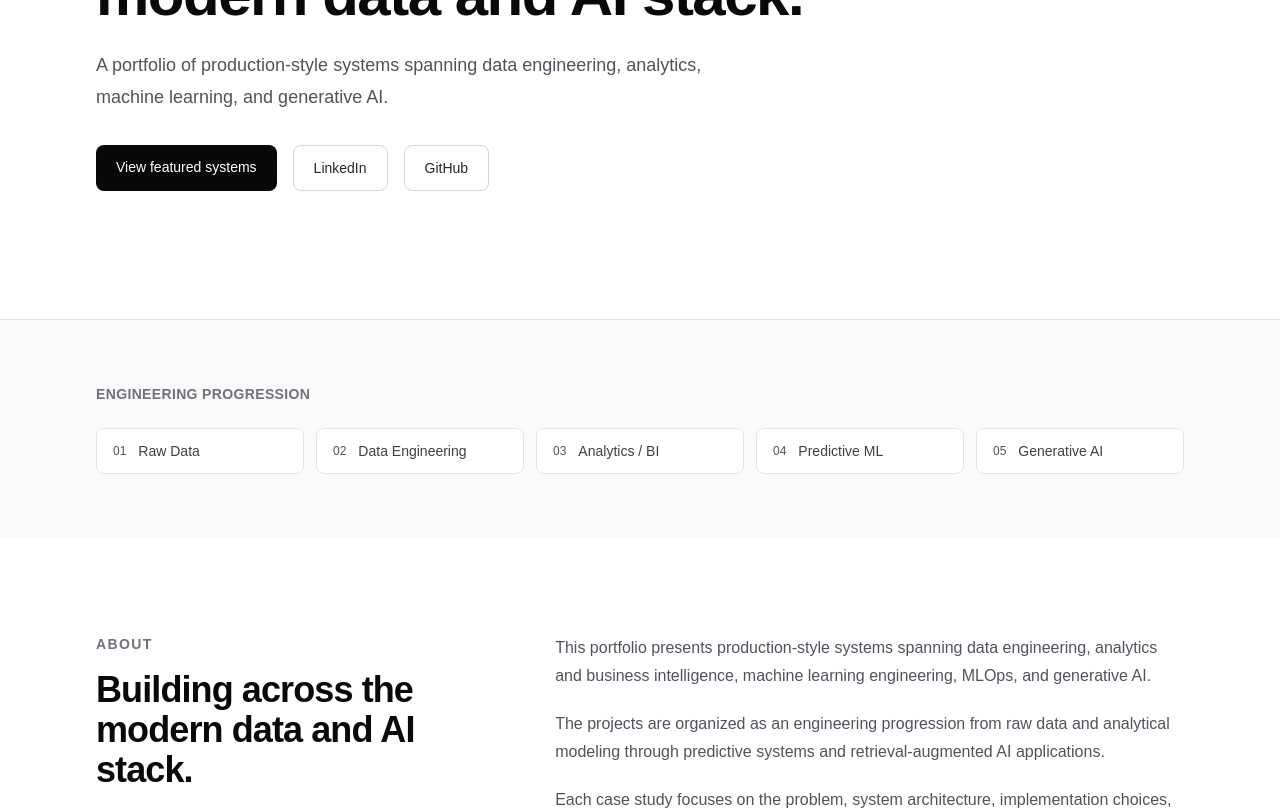
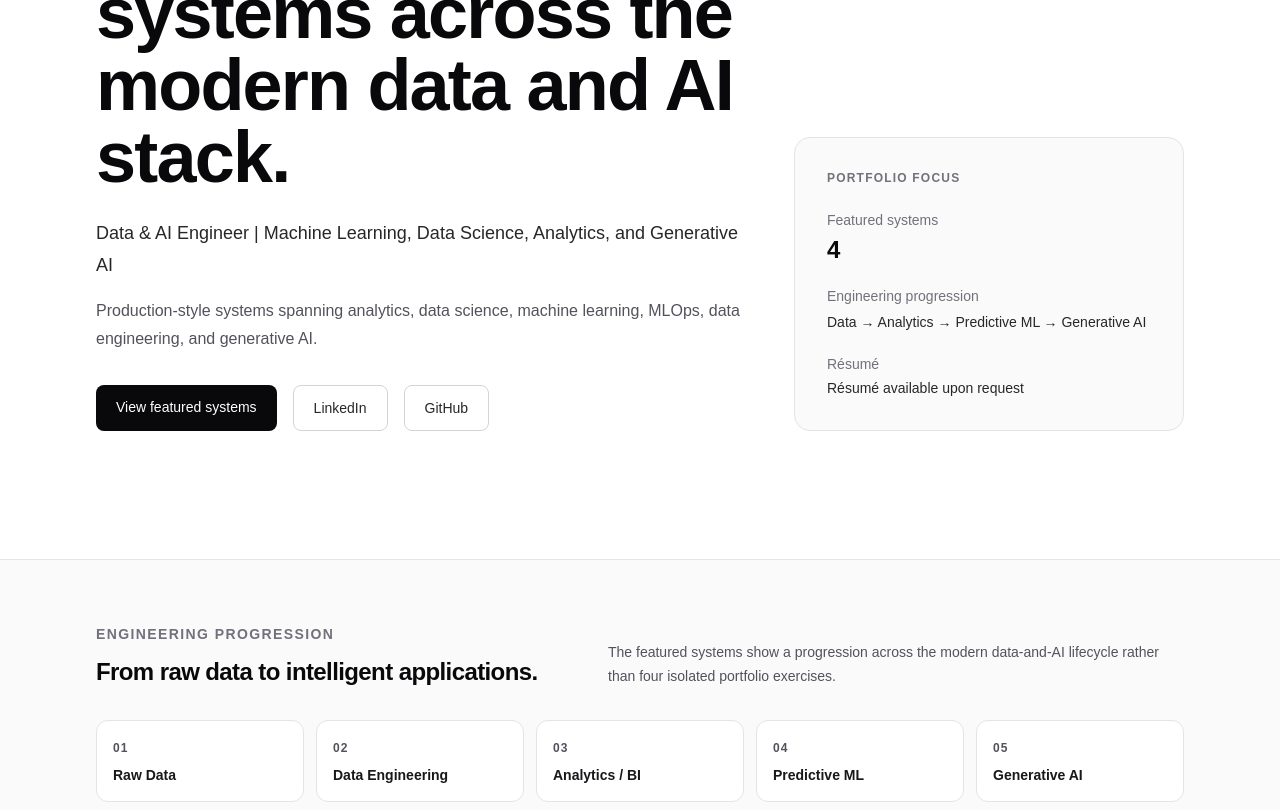
Before and after one commit to dmortalla/developer-portfolio-platform, a Next.js app: page / in a window 1280 px wide. Shown: the part 320-1130 px from the top of the page. Built offline with nearby package versions, Linux system fonts and the light colour scheme.

Commit message:
feat: refine portfolio homepage presentation

```diff
--- a/app/page.tsx
+++ b/app/page.tsx
@@ -11,18 +11,23 @@ export default function Home() {
   return (
     <main>
       <section className="border-b border-zinc-200 bg-white">
-        <div className="mx-auto max-w-6xl px-6 py-24 sm:px-8 lg:py-32">
-          <p className="text-sm font-semibold tracking-widest text-zinc-500 uppercase">
+        <div className="mx-auto grid max-w-6xl gap-12 px-6 py-24 sm:px-8 lg:grid-cols-[1.25fr_0.75fr] lg:items-end lg:py-32">
+          <div>
+            <p className="text-sm font-semibold tracking-[0.18em] text-zinc-500 uppercase">
               {siteProfile.name}
             </p>
 
-          <h1 className="mt-5 max-w-4xl text-5xl font-semibold tracking-tight text-zinc-950 sm:text-6xl">
+            <h1 className="mt-5 max-w-4xl text-5xl font-semibold tracking-tight text-zinc-950 sm:text-6xl lg:text-7xl">
               Engineering systems across the modern data and AI stack.
             </h1>
 
-          <p className="mt-6 max-w-2xl text-lg leading-8 text-zinc-600">
-            A portfolio of production-style systems spanning data engineering,
-            analytics, machine learning, and generative AI.
+            <p className="mt-6 max-w-3xl text-lg leading-8 font-medium text-zinc-800">
+              {siteProfile.headline}
+            </p>
+
+            <p className="mt-4 max-w-2xl leading-7 text-zinc-600">
+              Production-style systems spanning analytics, data science, machine
+              learning, MLOps, data engineering, and generative AI.
             </p>
 
             <div className="mt-8 flex flex-wrap gap-4">
@@ -52,15 +57,59 @@ export default function Home() {
               </a>
             </div>
           </div>
+
+          <aside className="rounded-2xl border border-zinc-200 bg-zinc-50 p-6 lg:p-8">
+            <p className="text-xs font-semibold tracking-widest text-zinc-500 uppercase">
+              Portfolio focus
+            </p>
+
+            <dl className="mt-6 space-y-5">
+              <div>
+                <dt className="text-sm text-zinc-500">Featured systems</dt>
+                <dd className="mt-1 text-2xl font-semibold text-zinc-950">4</dd>
+              </div>
+
+              <div>
+                <dt className="text-sm text-zinc-500">
+                  Engineering progression
+                </dt>
+                <dd className="mt-1 text-sm leading-6 font-medium text-zinc-800">
+                  Data → Analytics → Predictive ML → Generative AI
+                </dd>
+              </div>
+
+              <div>
+                <dt className="text-sm text-zinc-500">Résumé</dt>
+                <dd className="mt-1 text-sm font-medium text-zinc-800">
+                  {siteProfile.resumeAvailability}
+                </dd>
+              </div>
+            </dl>
+          </aside>
+        </div>
       </section>
 
-      <section className="bg-zinc-50">
+      <section className="border-b border-zinc-200 bg-zinc-50">
         <div className="mx-auto max-w-6xl px-6 py-16 sm:px-8">
-          <p className="text-sm font-semibold tracking-wide text-zinc-500 uppercase">
+          <div className="flex flex-col gap-3 sm:flex-row sm:items-end sm:justify-between">
+            <div>
+              <p className="text-sm font-semibold tracking-widest text-zinc-500 uppercase">
                 Engineering progression
               </p>
 
-          <ol className="mt-6 grid gap-3 text-sm font-medium text-zinc-700 sm:grid-cols-5">
+              <h2 className="mt-3 text-2xl font-semibold tracking-tight text-zinc-950">
+                From raw data to intelligent applications.
+              </h2>
+            </div>
+
+            <p className="max-w-xl text-sm leading-6 text-zinc-600">
+              The featured systems show a progression across the modern
+              data-and-AI lifecycle rather than four isolated portfolio
+              exercises.
+            </p>
+          </div>
+
+          <ol className="mt-8 grid gap-3 text-sm font-medium text-zinc-700 sm:grid-cols-5">
             {[
               "Raw Data",
               "Data Engineering",
@@ -70,12 +119,15 @@ export default function Home() {
             ].map((stage, index) => (
               <li
                 key={stage}
-                className="flex items-center gap-3 rounded-lg border border-zinc-200 bg-white px-4 py-3"
+                className="rounded-xl border border-zinc-200 bg-white p-4"
               >
-                <span className="text-xs text-zinc-600">
+                <span className="text-xs font-semibold tracking-widest text-zinc-600">
                   {String(index + 1).padStart(2, "0")}
                 </span>
+
+                <p className="mt-2 text-sm font-semibold text-zinc-900">
                   {stage}
+                </p>
               </li>
             ))}
           </ol>
@@ -127,7 +179,7 @@ export default function Home() {
 
       <section
         id="featured-systems"
-        className="mx-auto max-w-6xl px-6 py-20 sm:px-8 lg:py-24"
+        className="mx-auto max-w-6xl px-6 py-20 sm:px-8 lg:py-28"
       >
         <div className="max-w-2xl">
           <p className="text-sm font-semibold tracking-widest text-zinc-500 uppercase">
```
Lines whose indentation alone changed are shown as unchanged.
